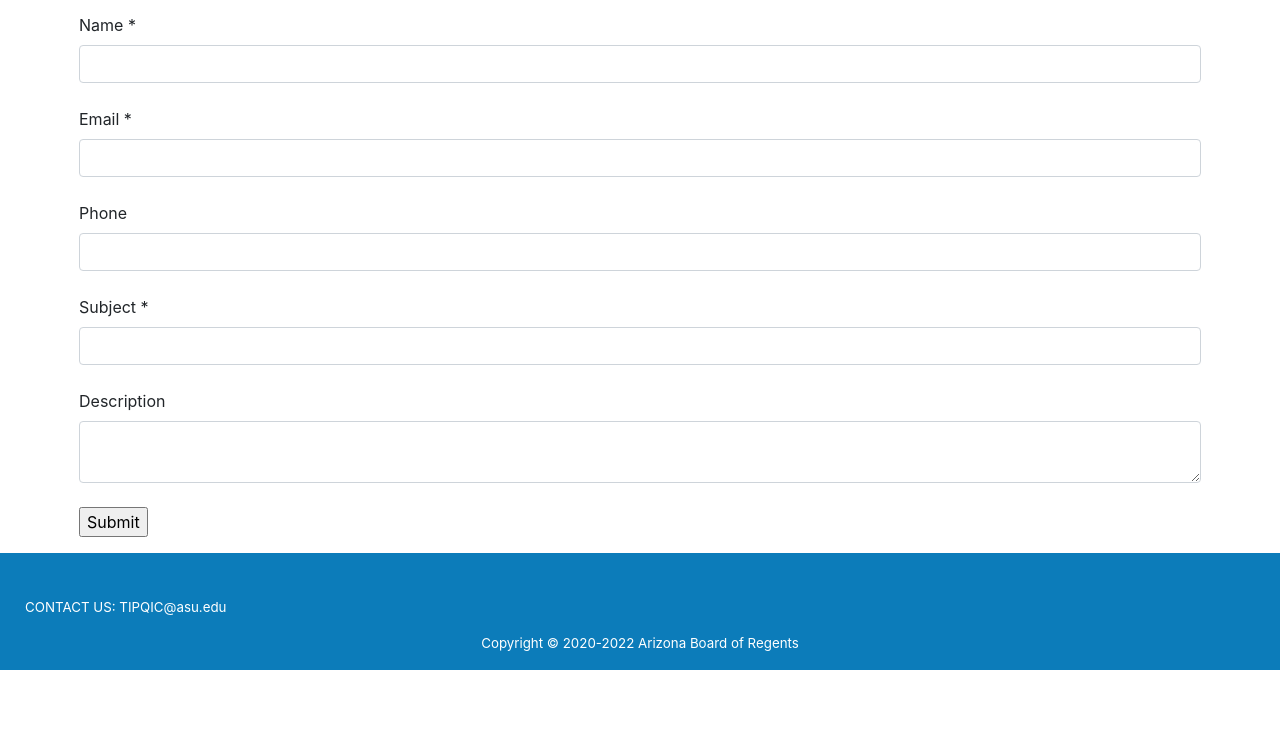
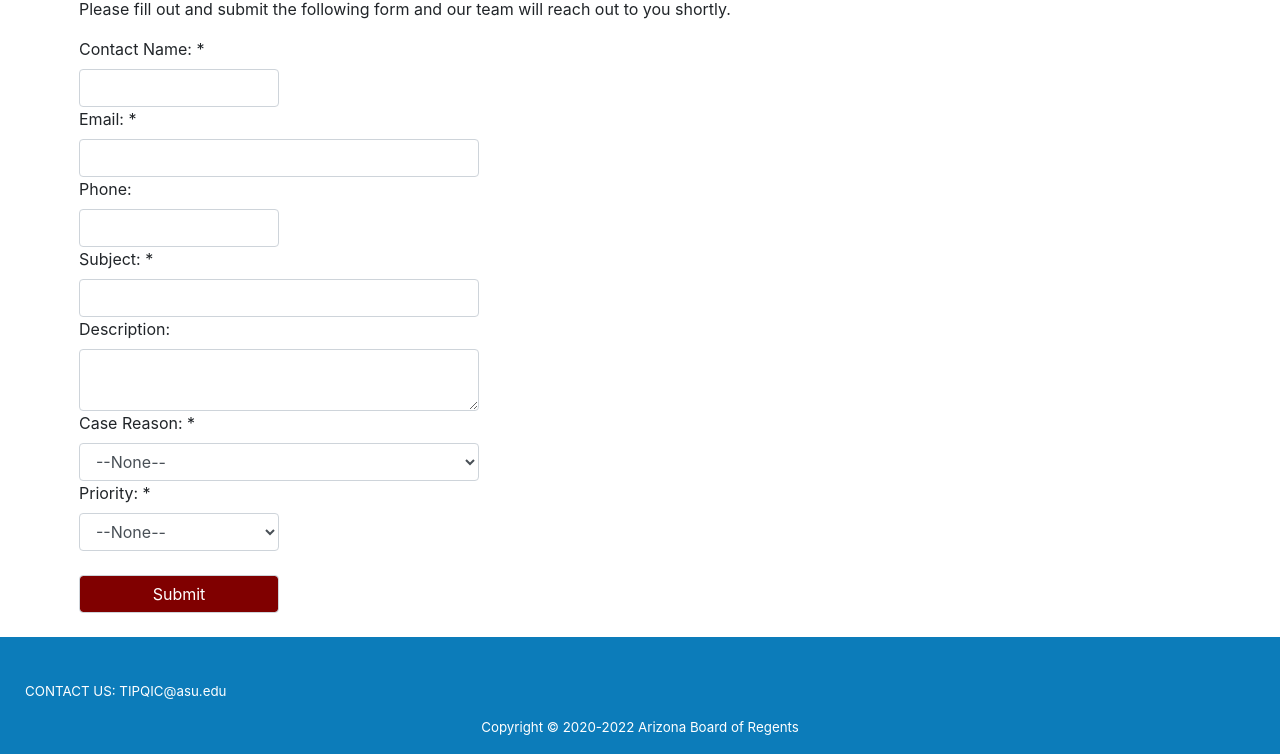
Before and after one commit to PremSuresh/premsuresh.github.io, a plain HTML site: page support.html in a window 1280 px wide. Shown: the part 317-1071 px from the top of the page. Before the commit the page ends 987 px from the top, so only its background shows below. Drawn offline with Linux system fonts and the light colour scheme.

Commit message:
march2024_iteration 2 updates

```diff
--- a/qic/nav.html
+++ b/qic/nav.html
@@ -8,7 +8,7 @@
             <div class="collapse navbar-collapse" id="navbarTogglerDemo02">
                 <ul class="navbar-nav mr-auto mt-2 mt-lg-0">
                 </ul>
-                <form class="form-inline my-2 my-lg-0" method="get">
+                <form id="searchform" class="form-inline my-2 my-lg-0" method="get">
                     <div class="input-group-prepend">
                         <input class="form-control mr-sm-2" size="40" id="input-search" list="dropdown-recommend" type="search" placeholder="Search - Select and press enter" autocomplete="off"/>
                     </div>
@@ -91,8 +91,7 @@
 
 
 
-    $("form").submit(function(e)
-    {
+    $(document).on("submit", "#searchform", function(e) {
         // Prevents reload
         e.preventDefault();
         // console.log("OKKK")
--- a/support.html
+++ b/support.html
@@ -7,30 +7,22 @@
 <html lang="en">
 <head>
     <META HTTP-EQUIV="Content-type" CONTENT="text/html; charset=UTF-8">
-    <!-- <meta charset="utf-8"> -->
-    <!-- <meta http-equiv="X-UA-Compatible" content="IE=edge"> -->
-    <meta name="viewport" content="width=device-width, initial-scale=1, shrink-to-fit=no">
-    <meta name="description" content="">
-    <meta name="author" content="">
-    <title>Registration</title>
-    <!-- Bootstrap core CSS -->
     <link href="/bootstrap/css/bootstrap.css" rel="stylesheet">
     <!-- Custom styles for this template -->
     <link href="/assets/css/style.css" rel="stylesheet">
     <link href="/assets/css/footer.css" rel="stylesheet">
     <style type="text/css">
-</style>
+    </style>
 </head>
 <body>
-<div class="container">
+    <div class="container">
 
-    <!-- Navigation -->
-    <div id='nav-placeholder'>
-
-    </div>
+        <!-- Navigation -->
+        <div id='nav-placeholder'></div>
     <!--  ----------------------------------------------------------------------  -->
     <!--  NOTE: Please add the following <FORM> element to your page.             -->
     <!--  ----------------------------------------------------------------------  -->
+    <br>
     <h2 class="maroon text-uppercase">Place a support ticket:</h2>
     <p>
         Please fill out and submit the following form and our team will reach out to you shortly.
@@ -44,24 +36,45 @@
     <!--  NOTE: These fields are optional debugging elements. Please uncomment    -->
     <!--  these lines if you wish to test in debug mode.                          -->
     <!--  <input type="hidden" name="debug" value=1>                              -->
-     <!-- <input type="hidden" name="debugEmail" value="psures20@asu.edu">        -->
+    <!--  <input type="hidden" name="debugEmail" value="psures20@asu.edu">        -->
     <!--  ----------------------------------------------------------------------  -->
 
-    <label for="name">Name *</label><input class="form-control" id="name" maxlength="80" name="name" size="20" type="text" required/><br>
+    <label for="name">Contact Name: *</label><input  class="form-control" id="name" maxlength="80" name="name" size="20" type="text" required style="width: 200px;"/>
 
-    <label for="email">Email *</label><input class="form-control" id="email" maxlength="80" name="email" size="20" type="text" required/><br>
+    <label for="email">Email: *</label><input  class="form-control" id="email" maxlength="80" name="email" size="20" type="text" required style="width: 400px;"/>
 
-    <label for="phone">Phone </label><input class="form-control" id="phone" maxlength="40" name="phone" size="20" type="text"/><br>
+    <label for="phone">Phone:</label><input  class="form-control" id="phone" maxlength="40" name="phone" size="20" type="text" style="width: 200px;"/>
 
-    <label for="subject">Subject *</label><input class="form-control" id="subject" maxlength="80" name="subject" size="20" type="text" required/><br>
+    <label for="subject">Subject: *</label><input  class="form-control" id="subject" maxlength="80" name="subject" size="20" type="text" required style="width: 400px;"/>
 
-    <label for="description">Description </label><textarea class="form-control" name="description"></textarea><br>
+    <label for="description">Description:</label><textarea  class="form-control" name="description" style="width: 400px;"></textarea>
 
-    <input type="submit" name="submit">
+    <label for="reason">Case Reason: *</label><select  class="form-control" id="reason" name="reason" required style="width: 400px;"><option value="">--None--</option><option value="Clinic address change">Clinic address change</option>
+    <option value="Report Staff Change">Report Staff Change</option>
+    <option value="Report Change of Ownership">Report Change of Ownership</option>
+    <option value="AHCCCS Provider Enrollment Question">AHCCCS Provider Enrollment Question</option>
+    <option value="TI Eligibility Question">TI Eligibility Question</option>
+    <option value="Performance Measure Question">Performance Measure Question</option>
+    <option value="Incentive Payment Question">Incentive Payment Question</option>
+    <option value="Milestone Question">Milestone Question</option>
+    <option value="Data Harmonization">Data Harmonization</option>
+    <option value="Update Tableau Dashboard users">Update Tableau Dashboard users</option>
+    <option value="Set up/Update SFTP">Set up/Update SFTP</option>
+    <option value="Quality Improvement Collaborative (QIC) Question">Quality Improvement Collaborative (QIC) Question</option>
+    <option value="Technical Assistance Deliverable (TAD)/Canvas Question">Technical Assistance Deliverable (TAD)/Canvas Question</option>
+    <option value="Attribution Question">Attribution Question</option>
+    <option value="Other (Specify below)">Other (Specify below)</option>
+    </select>
+
+    <label for="priority">Priority: *</label><select  class="form-control" id="priority" name="priority" required style="width: 200px;"><option value="">--None--</option><option value="High">High</option>
+    <option value="Medium">Medium</option>
+    <option value="Low">Low</option>
+    </select><br>
+
+    <input type="submit" class="form-control" name="submit" style="width: 200px; background-color: maroon; color: white;"><br>
 
     </form>
-</div>
-<p>
+    </div>
     <!-- Footer -->
     <div class="footer">
         <!-- Footer Links -->
@@ -82,16 +95,13 @@
         <!-- Copyright -->
     </div>
     <!-- Footer -->
-<!-- Bootstrap core JavaScript
-================================================== -->
-<!-- Placed at the end of the document so the pages load faster -->
 <script src="/assets/js/jquery.min.js"></script>
-<script src="/assets/js/popper.js"></script>
-<script src="/bootstrap/js/bootstrap.min.js"></script>
+<!-- <script src="/assets/js/popper.js"></script> -->
+<!-- <script src="/bootstrap/js/bootstrap.min.js"></script> -->
 <script>
-    $(document).ready( function(){
-        $('#nav-placeholder').load('/qic/nav.html')
-        $('#side-nav-placeholder').load('/qic/side_nav_bar.html')
-    })
+    jQuery(document).ready(function(){
+   jQuery('#nav-placeholder').load('/qic/nav.html');
+   jQuery('#side-nav-placeholder').load('/qic/side_nav_bar.html');
+});
 </script>
-</body>
+    </body>
```
Also changed, not shown: qic/TIP2_0.html (+2 -2 lines).
